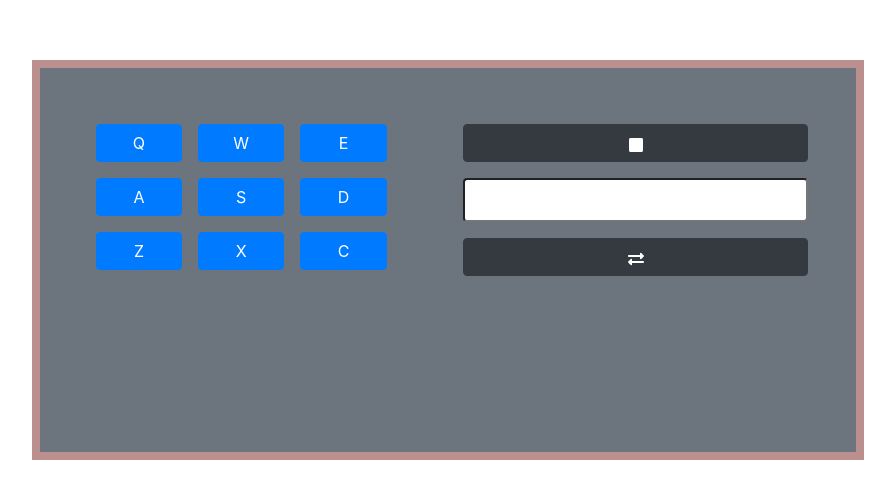
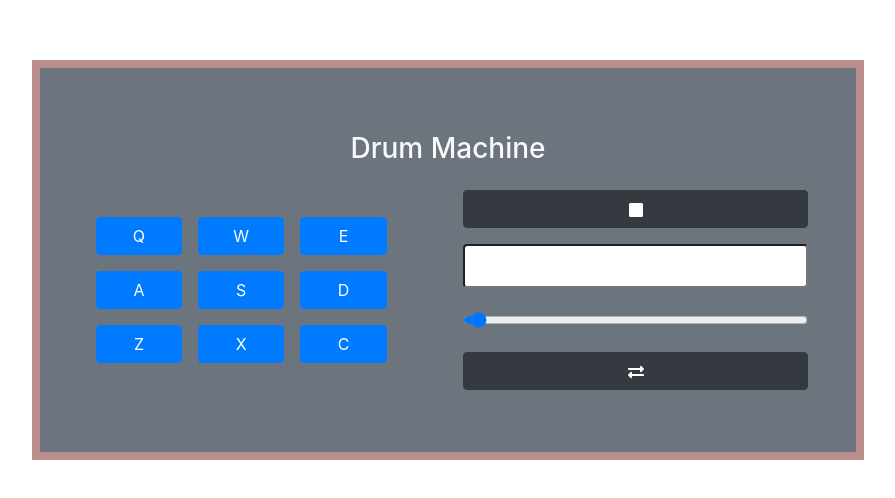
Before and after one commit to AgomohC/drum-machine, a React (Create React App) app: page / in a window 1280 px wide. Shown: the part 140-638 px from the top of the page, without its empty margins (192-1087 px from the left). Built offline with nearby package versions, Linux system fonts and the light colour scheme; the HTML template or start-up script is replaced by a standard one.

Commit message:
finished app

```diff
--- a/src/App.js
+++ b/src/App.js
@@ -1,5 +1,5 @@
 import React from "react";
-import { useState, useEffect } from "react";
+import { useState, useEffect, useRef } from "react";
 import { FaExchangeAlt, FaPlay, FaStop } from "react-icons/fa";
 
 const data = {
@@ -123,6 +123,9 @@ const App = () => {
   const [isStopped, setIsStopped] = useState(false);
   const [keyId, setKeyId] = useState("");
   const [bank, setBank] = useState(false);
+  const [volume, setVolume] = useState(0);
+
+  const audioFinder = useRef(null);
 
   useEffect(() => {
     if (!bank) {
@@ -137,21 +140,23 @@ const App = () => {
       <section className="container">
         <div className="row">
           <div className="col d-flex align-items-center height ">
-            <article className="col-md-9 mx-auto  p-5 height-50 bg-secondary">
-              <div className="row d-flex justify-content-around">
+            <article className="col-lg-9 mx-auto  p-5 height-50 bg-secondary">
+              <h3 className="text-light text-center my-3">drum machine</h3>
+              <div className="row d-flex height-100 align-items-center justify-content-around">
                 <div className="col-md-6">
                   {audio.map((key) => {
-                    const { keyCode, keyTrigger, id, url } = key;
+                    const { keyTrigger, id, url } = key;
                     return (
                       <div
                         className="btn btn-primary m-2 rounded col-3"
+                        key={id}
                         onClick={() => {
-                          const audio = document.getElementById({ keyTrigger });
-                          setKeyId(id);
-                          key = { id };
+                          !isStopped &&
+                            audioFinder.current.play() &&
+                            setKeyId(id);
                         }}
                       >
-                        <audio src={url} id={keyTrigger} className="" />
+                        <audio ref={audioFinder} src={url} id={keyTrigger} />
                         {keyTrigger}
                       </div>
                     );
@@ -168,8 +173,22 @@ const App = () => {
                   </button>
                   <input
                     type="text"
+                    onChange={() => {
+                      setKeyId("");
+                    }}
                     value={keyId}
                     className="my-2 mx-auto w-100 rounded p-2 text-capitalize text-primary text-center"
+                  />
+                  <input
+                    className="my-2 mx-auto w-100 rounded p-2 text-primary"
+                    type="range"
+                    value={volume}
+                    onChange={(e) => {
+                      setVolume(e.target.value);
+                      const newVolume = volume / 100;
+                      console.log(audioFinder);
+                      audio.volume = newVolume;
+                    }}
                   />
                   <button
                     className="btn my-2 mx-auto btn-dark btn-block"
--- a/src/index.css
+++ b/src/index.css
@@ -5,6 +5,9 @@
 .height-50 {
   min-height: 50vh;
 }
+.height-100 {
+  height: 100%;
+}
 article {
   border: 8px solid rosybrown;
 }
```
